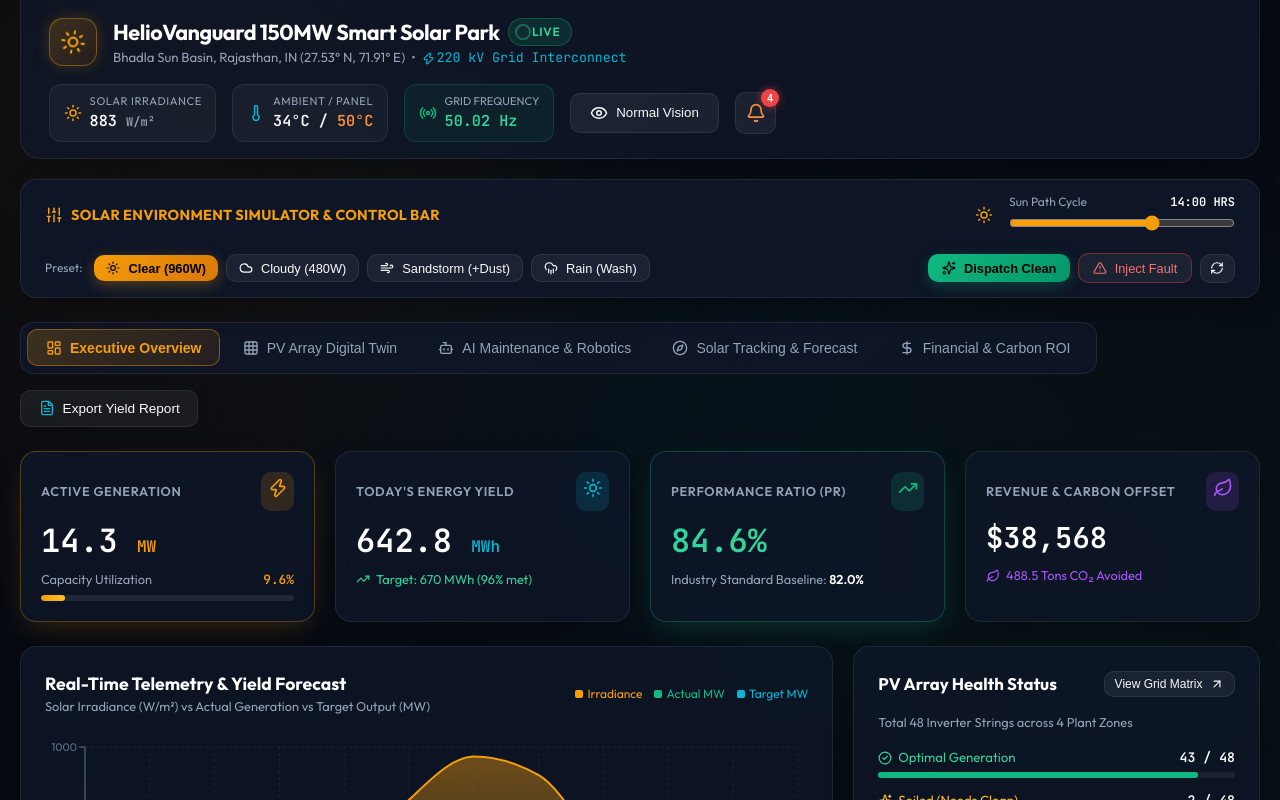
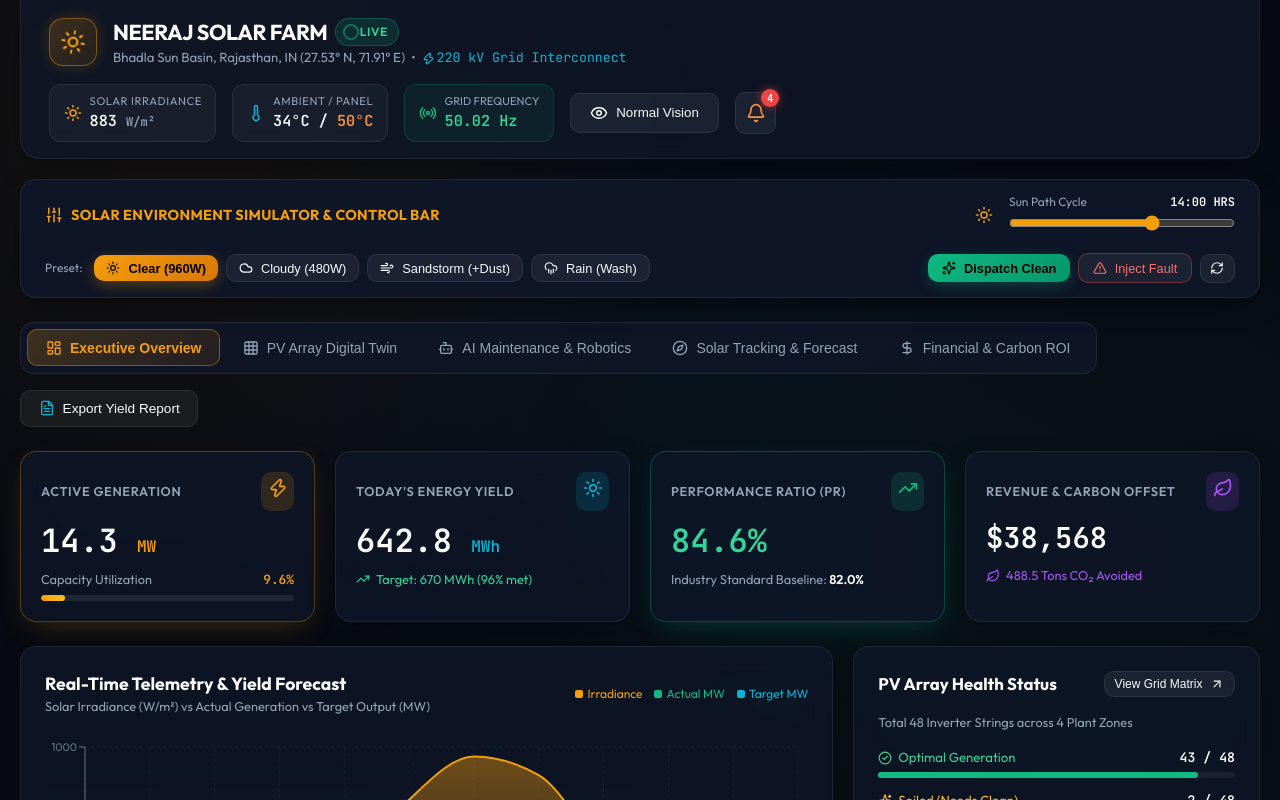
Before and after one commit to yneeraj18/CO4_AT2_SE, a React (Vite) app: page / in a window 1280 px wide. Shown: the top 800 px of the page. Built offline with nearby package versions, Linux system fonts and the light colour scheme.

Commit message:
First commit vs

```diff
--- a/src/data/solarFarmData.js
+++ b/src/data/solarFarmData.js
@@ -1,7 +1,7 @@
 // Smart Solar Farm Initial Data & Simulation Defaults
 
 export const PLANT_INFO = {
-  name: "HelioVanguard 150MW Smart Solar Park",
+  name: "NEERAJ SOLAR FARM",
   location: "Bhadla Sun Basin, Rajasthan, IN (27.53° N, 71.91° E)",
   capacityMW: 150,
   installedPanels: 420000,
```
